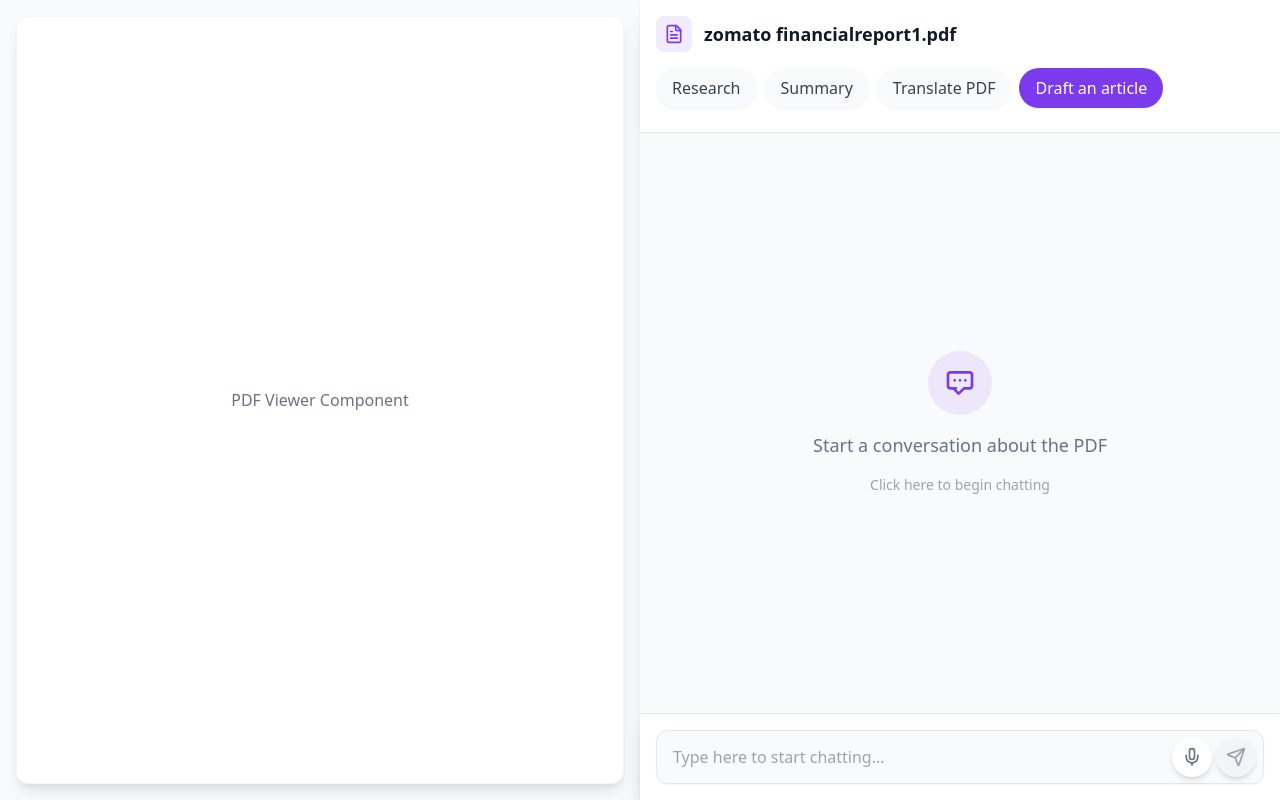
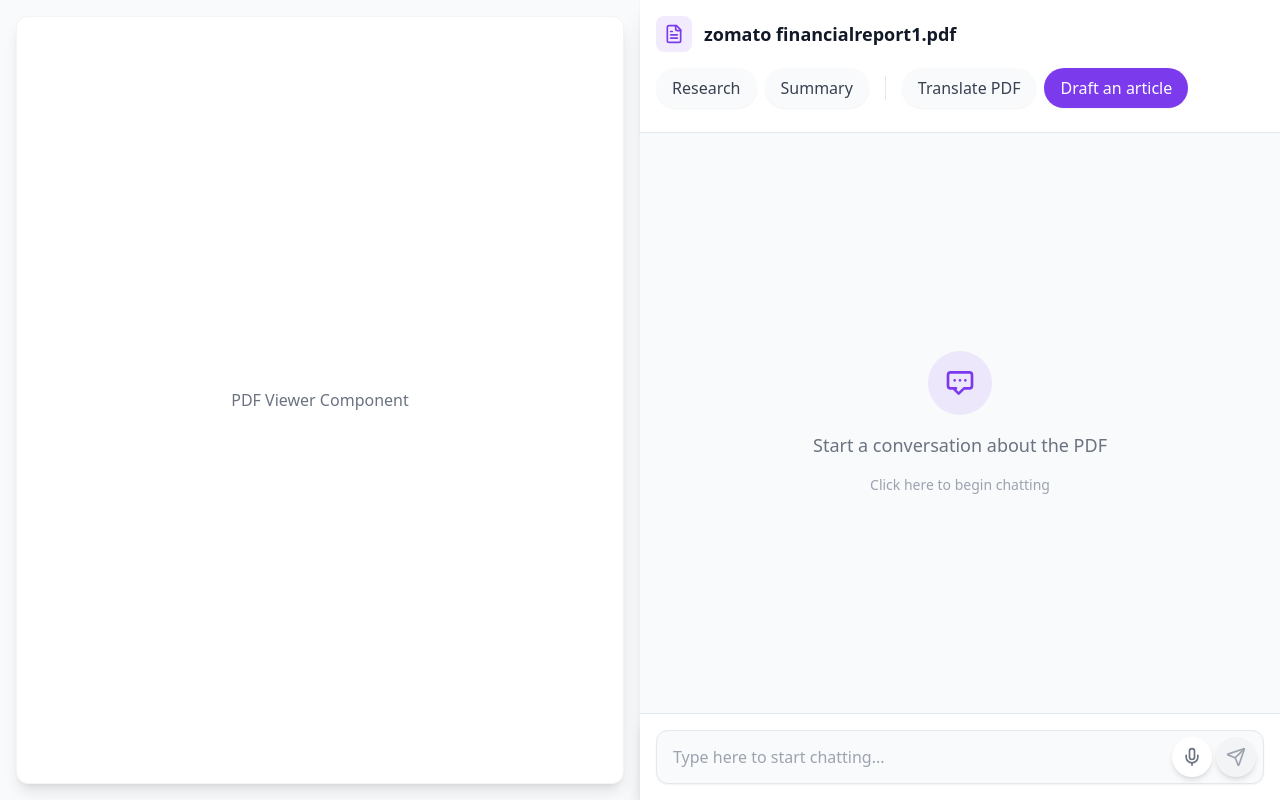
Before and after one commit to choronX/chatty-pdf-revamp, a React (Vite) app: page / in a window 1280 px wide. Built offline with nearby package versions, Linux system fonts and the light colour scheme.

Commit message:
Improve Button Placement in UI
Repositioned the button at the top of the interface to enhance usability while ensuring that the overall interactivity of the UI remains unaffected.
[skip gpt_engineer]

```diff
--- a/src/components/ChatHeader.tsx
+++ b/src/components/ChatHeader.tsx
@@ -17,24 +17,51 @@ const ChatHeader: React.FC<ChatHeaderProps> = ({ fileName }) => {
         </div>
       </div>
 
-      <div className="flex items-center space-x-2 overflow-x-auto pb-2 scrollbar-hide">
-        <ActionButton>Research</ActionButton>
-        <ActionButton>Summary</ActionButton>
-        <ActionButton>Translate PDF</ActionButton>
-        <ActionButton primary>Draft an article</ActionButton>
+      <div className="flex items-center gap-2 overflow-x-auto pb-2 scrollbar-hide">
+        <div className="flex items-center gap-2">
+          <ActionButton variant="secondary">
+            Research
+          </ActionButton>
+          <ActionButton variant="secondary">
+            Summary
+          </ActionButton>
+        </div>
+        <div className="h-6 w-px bg-gray-200 mx-2" />
+        <div className="flex items-center gap-2">
+          <ActionButton variant="secondary">
+            Translate PDF
+          </ActionButton>
+          <ActionButton variant="primary">
+            Draft an article
+          </ActionButton>
+        </div>
       </div>
     </div>
   );
 };
 
-const ActionButton: React.FC<{ children: React.ReactNode; primary?: boolean }> = ({ children, primary }) => {
+interface ActionButtonProps {
+  children: React.ReactNode;
+  variant: 'primary' | 'secondary';
+  onClick?: () => void;
+}
+
+const ActionButton: React.FC<ActionButtonProps> = ({ children, variant, onClick }) => {
   return (
     <button
-      className={`px-4 py-2 rounded-full font-medium transition-all duration-200 hover:scale-105 shadow-sm hover:shadow-md active:scale-95 whitespace-nowrap ${
-        primary
+      onClick={onClick}
+      className={`
+        px-4 py-2 rounded-full font-medium
+        transition-all duration-200
+        hover:scale-105 active:scale-95
+        shadow-sm hover:shadow-md
+        whitespace-nowrap
+        ${variant === 'primary'
           ? 'bg-primary text-white hover:bg-primary-hover'
           : 'bg-gray-50 text-gray-700 hover:bg-gray-100'
-      }`}
+        }
+        animate-fade-in
+      `}
     >
       {children}
     </button>
```
